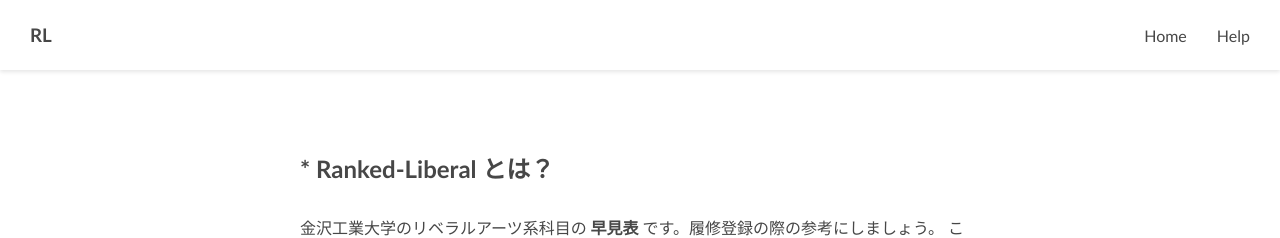
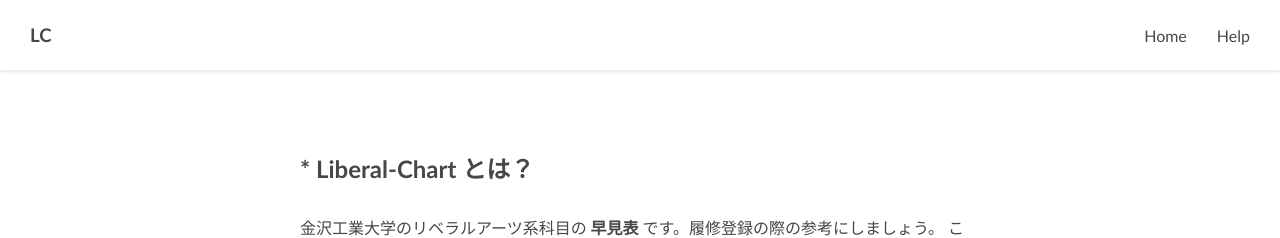
Before and after one commit to Sakamochanq/Liberal-Chart, a React (Create React App) app: page / in a window 1280 px wide. Shown: the top 238 px of the page. Built offline with nearby package versions, Linux system fonts and the light colour scheme.

Commit message:
fix: Liberal-Chartにした

```diff
--- a/src/components/Explain.js
+++ b/src/components/Explain.js
@@ -4,7 +4,7 @@
   return (
     <div className="explain-container">
       <div className="explain-header">
-        <h2 style={{marginBottom: '30px'}}>* Ranked-Liberal とは？</h2>
+        <h2 style={{marginBottom: '30px'}}>* Liberal-Chart とは？</h2>
         <p>
           金沢工業大学のリベラルアーツ系科目の<b> 早見表 </b>です。履修登録の際の参考にしましょう。
           このサイトは<b> Sakamochanq </b> によって作成・管理されているため、情報の正確性は保証されません。
--- a/src/components/Header.js
+++ b/src/components/Header.js
@@ -3,7 +3,7 @@
 export const Header = () => {
   return (
     <header>
-      <h3 className="nav-logo">RL</h3>
+      <h3 className="nav-logo">LC</h3>
       <nav>
         <ul className="menu">
           <li className="menu-item"><a href="#">Home</a></li>
```
